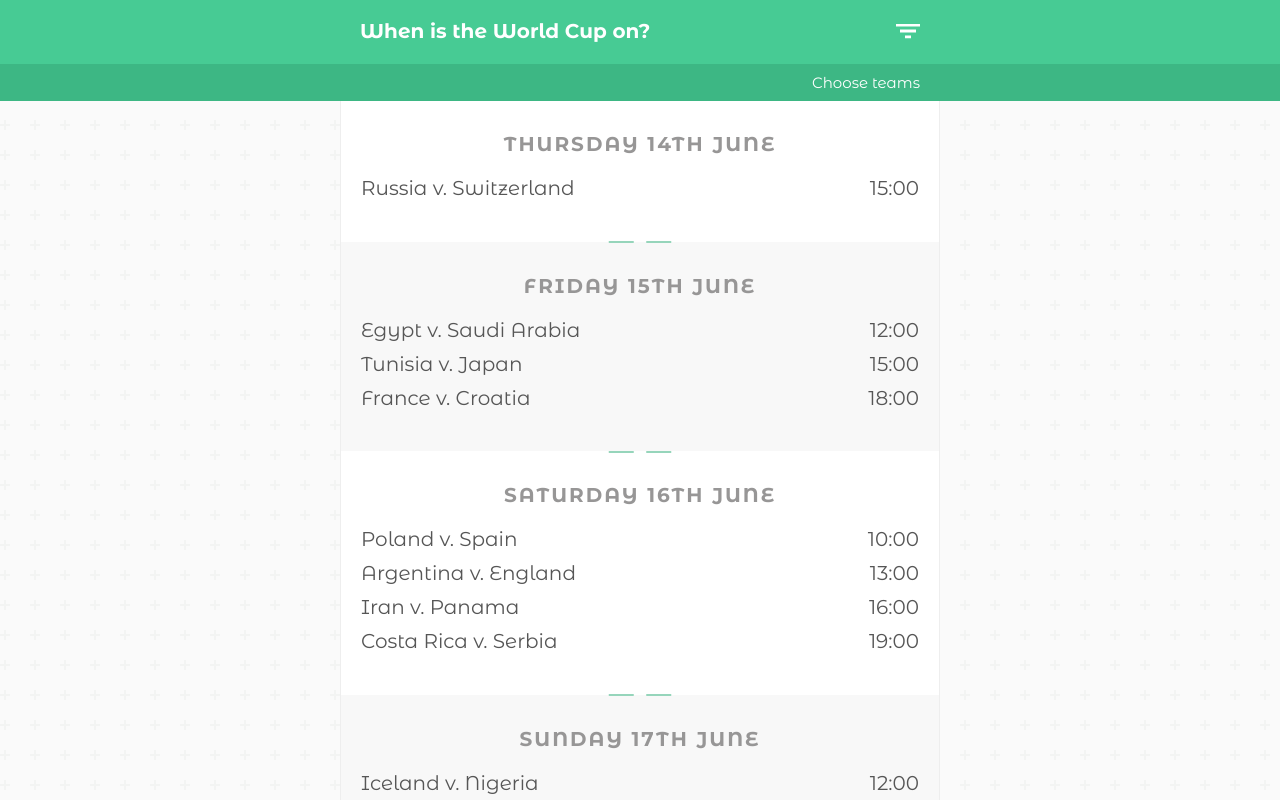
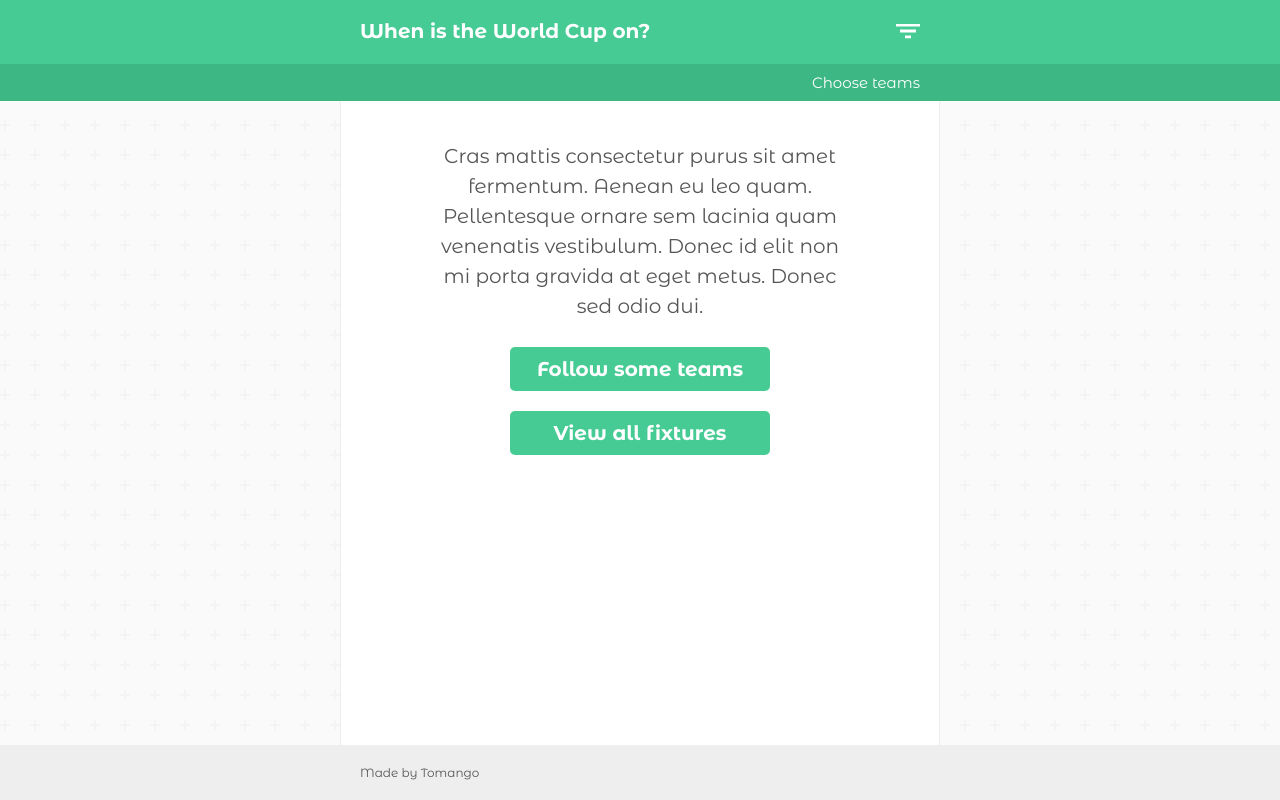
Before and after one commit to trys/whenistheworldcupon, a Vue app: page / in a window 1280 px wide. Shown: the top 800 px of the page. Built offline with nearby package versions, Linux system fonts and the light colour scheme.

Commit message:
Onboarding

```diff
--- a/src/App.vue
+++ b/src/App.vue
@@ -1,5 +1,6 @@
 <template>
   <div id="app">
+    <div class="sticky">
       <header class="top">
         <div class="wrap insulate">
           <h1>
@@ -24,6 +25,7 @@
         <router-link v-if="$route.name === 'Home'" to="/teams">{{ $store.state.userTeamIds.length ? 'Change' : 'Choose' }} teams</router-link>
         <button v-if="$route.name === 'Teams'" class="button-reset see-fixtures" @click="viewFixtures">See the fixtures</button>
       </wc-header>
+    </div>
 
     <main role="main">
       <router-view/>
@@ -52,6 +54,11 @@ export default {
 
     const userFilter = localStorage.getItem('witwco_userFilter') === 'true'
     this.$store.commit('setFilter', userFilter)
+
+    const userInit = localStorage.getItem('witwco_userInit') === 'true'
+    if (userInit) {
+      this.$store.commit('setInit')
+    }
   },
 
   components: {
@@ -132,6 +139,12 @@ html {
 .insulate {
   padding-top: 20px;
   padding-bottom: 20px;
+}
+
+.sticky {
+  position: sticky;
+  z-index: 10;
+  top: 0;
 }
 
 #app {
@@ -239,5 +252,6 @@ li {
   color: #FFF;
   font: inherit;
   font-weight: 700;
+  display: inline-block;
 }
 </style>
--- a/src/components/Games.vue
+++ b/src/components/Games.vue
@@ -13,7 +13,7 @@
         </ul>
       </div>
     </div>
-    <footer v-if="$store.state.filter && $store.state.userTeamIds.length" class="wrap">
+    <footer v-if="days.length && $store.state.filter && $store.state.userTeamIds.length" class="wrap">
       <br><br>
       <a class="button" target="_blank" :href="`mailto:?subject=Holiday&body=${encodeURI(email)}`">Book off your holiday</a>
     </footer>
@@ -41,7 +41,7 @@
               !this.userTeams.includes(game.teamTwoId))
             })
           }
-        })
+        }).filter(d => d.games.length)
       },
       email () {
         const emailGames = []
--- a/src/components/Home.vue
+++ b/src/components/Home.vue
@@ -1,7 +1,12 @@
 <template>
-  <div>
-    <Games />
+  <div v-if="!init" class="wrap insulate onboarding">
+    <p>Cras mattis consectetur purus sit amet fermentum. Aenean eu leo quam. Pellentesque ornare sem lacinia quam venenatis vestibulum. Donec id elit non mi porta gravida at eget metus. Donec sed odio dui.</p>
+    <div class="buttons">
+      <router-link class="button" :to="{ name: 'Teams' }">Follow some teams</router-link><br>
+      <button type="button" class="button" @click="init = true">View all fixtures</button>
+    </div>
   </div>
+  <Games v-else />
 </template>
 
 <script>
@@ -9,8 +14,41 @@ import Games from './Games'
 export default {
   name: 'Home',
 
+  data () {
+    return {
+      init: this.$store.state.init
+    }
+  },
+
+  mounted () {
+    this.$store.commit('setInit')
+  },
+
   components: {
     Games
   }
 }
 </script>
+
+<style>
+
+.onboarding {
+  max-width: 450px;
+  margin: 0 auto;
+  text-align: center;
+  padding: 40px 20px 0;
+}
+
+.onboarding p {
+  line-height: 1.5;
+}
+
+.onboarding .buttons {
+  text-align: center;
+}
+
+.onboarding .button {
+  min-width: 13em;
+}
+
+</style>
--- a/src/components/Teams.vue
+++ b/src/components/Teams.vue
@@ -61,6 +61,7 @@
     cursor: pointer;
     padding: 5px 0;
     margin: 0;
+    transition: 300ms background-color, 300ms color, 300ms padding;
   }
 
   .team label:before,
@@ -73,20 +74,31 @@
     width: 0.9375em;
     height: 0.125em;
     right: 0;
-    top: 17px;
+    top: 15px;
   }
 
   .team label:after {
     transform: rotate(45deg);
   }
 
+  .team input:checked + label {
+    background: #47CB94;
+    padding-right: 10px;
+    padding-left: 10px;
+    color: #FFF;
+  }
+
   .team input:checked + label:after {
-    transform: translateX(-0.4375em) translateY(0.1875em) rotate(45deg) scaleX(0.4);
+    transform: translateX(-5px) translateX(-0.4375em) translateY(0.1875em) rotate(45deg) scaleX(0.4);
+  }
+
+  .team input:checked + label:before {
+    transform: translateX(-5px) rotate(-45deg);
   }
 
   .team input:checked + label:before,
   .team input:checked + label:after {
-    background-color: #47CB94;
+    background-color: #FFF;
   }
 
   .see-fixtures {
--- a/src/store/index.js
+++ b/src/store/index.js
@@ -12,7 +12,8 @@ export default new Store({
     games: [],
     error: '',
     userTeamIds: [],
-    filter: null
+    filter: null,
+    init: false
   },
 
   getters: {
@@ -105,6 +106,10 @@ export default new Store({
         state.userTeamIds.splice(index, 1)
       }
       localStorage.setItem('witwco_userTeams', JSON.stringify(state.userTeamIds))
+    },
+    setInit (state) {
+      state.init = true
+      localStorage.setItem('witwco_userInit', true)
     }
   }
 })
```
Lines whose indentation alone changed are shown as unchanged.
